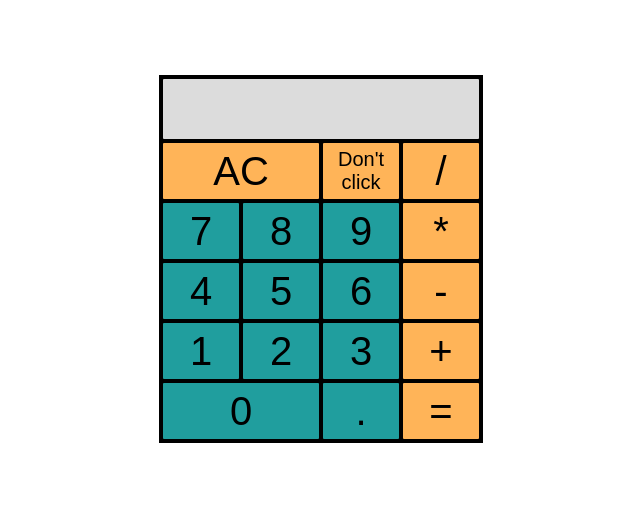
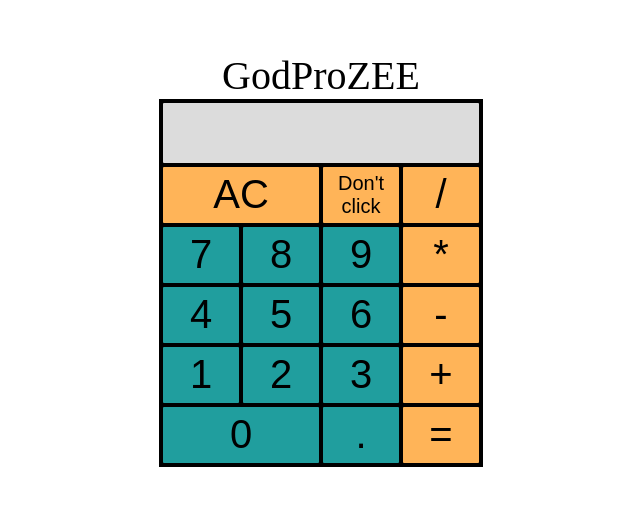
Before and after one commit to GodProZEE/Odin-Calculator, a plain HTML site: page index.html in a window 1280 px wide. Shown: the part 149-654 px from the top of the page, without its empty margins (319-959 px from the left). Drawn offline with Linux system fonts and the light colour scheme.

Commit message:
Add the title "GodProZEE" to the top
Don't worry too much about it

```diff
--- a/index.html
+++ b/index.html
@@ -7,7 +7,9 @@
     <script src="script.js" defer></script>
 </head>
 <body>
+    <div class="GodProZEE">GodProZEE</div>
     <div class="entireCalculator">
+
         <div class="displayArea"></div>
         <div class="container">
             <div class="notFunctions">
--- a/styles.css
+++ b/styles.css
@@ -10,6 +10,7 @@ body {
     display: flex;
     align-items: center;
     justify-content: center;
+    flex-direction: column;
 }
 
 
@@ -111,3 +112,7 @@ button:active {
 .clickNo {
     font-size: 20px;
 }
+
+.GodProZEE {
+    background-color: white;
+}
```
